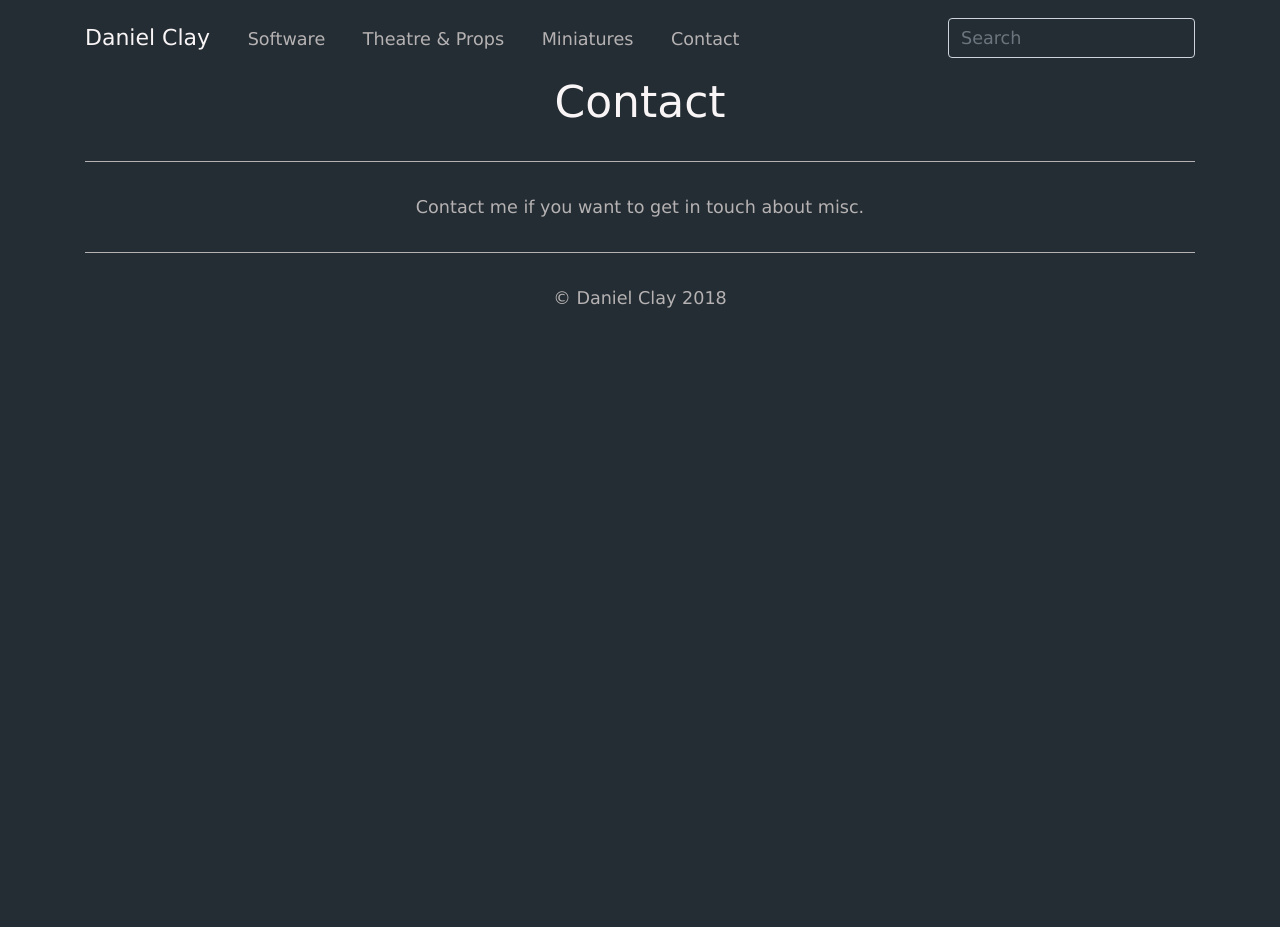
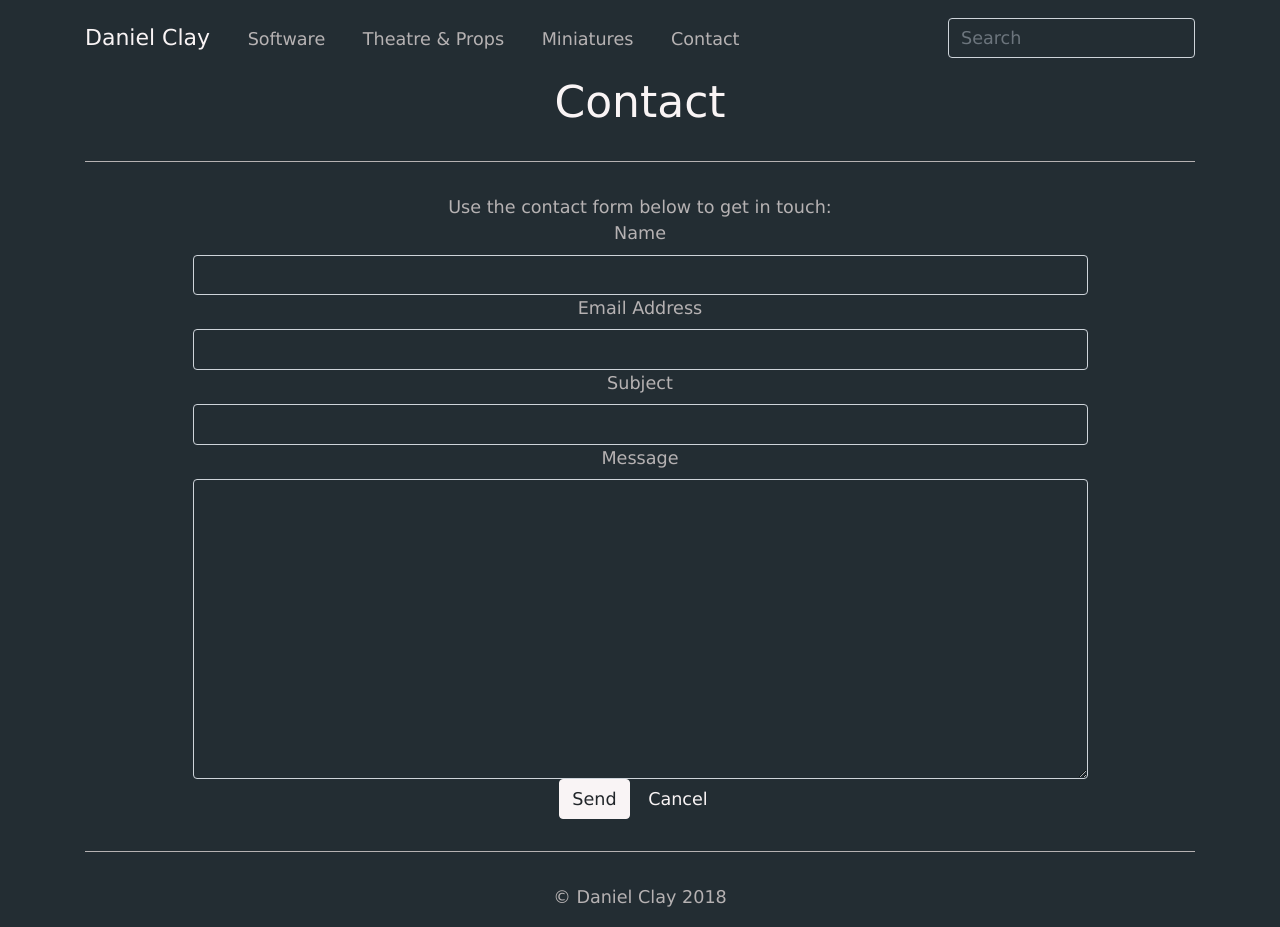
Before and after one commit to speedyfrenchy/website, a Flask app: page /contact/ in a window 1280 px wide. Before the commit the page ends 308 px from the top, so only its background shows below. Run offline with Flask 2, Linux system fonts and the light colour scheme; style sheets or scripts are compiled from the project's sources; some libraries are stand-ins or nearby versions.

Commit message:
Add contact form to Contact page (currently doesn't do anything)

```diff
--- a/blog/models.py
+++ b/blog/models.py
@@ -88,3 +88,14 @@ class FTSPost(FTSModel):
 
     class Meta:
         database = database
+
+
+class Contact(object):
+    """ Simple class to make it easy to pass data back into the form
+        (for example, if the POST was rejected because of missing data """
+
+    def __init__(self, name, email, subject, message):
+        self.name = name
+        self.email = email
+        self.subject = subject
+        self.message = message
--- a/blog/routes.py
+++ b/blog/routes.py
@@ -5,7 +5,9 @@ from playhouse.flask_utils import FlaskDB, get_object_or_404, object_list
 from playhouse.sqlite_ext import *
 import urllib, functools
 from blog import blog, database, flask_db
-from .models import Post, FTSPost
+from .models import Post
+from .models import FTSPost
+from .models import  Contact
 
 
 @blog.errorhandler(404)
@@ -145,9 +147,24 @@ def edit(slug):
 """ Static page routing """
 
 
-@blog.route('/contact/', methods=['GET'])
+def _send_contact_message(contact, template):
+    if request.method == 'POST':
+        contact.name = request.form.get('name') or ''
+        contact.email = request.form.get('email') or ''
+        contact.subject = request.form.get('subject') or ''
+        contact.message = request.form.get('message') or ''
+        if not (contact.name and contact.email and contact.message):
+            flash('Name, email address and a message are required.', 'danger')
+        else:
+            # TODO: send me an email
+            flash('Your contact request has been sent successfully.', 'success')
+            return redirect(url_for('contact'))
+    return render_template(template, contact=contact)
+
+
+@blog.route('/contact/', methods=['GET', 'POST'])
 def contact():
-    return render_template('pages/contact.html')
+    return _send_contact_message(Contact(name='', email='', subject='', message=''), 'pages/contact.html')
 
 
 @blog.route('/theatre/', methods=['GET'])
--- a/blog/templates/pages/contact.html
+++ b/blog/templates/pages/contact.html
@@ -3,15 +3,50 @@
 {% block title %}Contact{% endblock %}
 
 {% block app_content_title %}
-  <h1>Contact</h1>
+<h1>Contact</h1>
 {% endblock %}
 
 {% block extra_header %}
 {% endblock %}
 
 {% block app_content %}
-  <hr />
-  Contact me if you want to get in touch about misc.
-  <ul></ul>
-  <hr />
+<hr/>
+Use the contact form below to get in touch:
+
+<form action="{% block form_action %}{{ url_for('contact') }}{% endblock %}" class="form-horizontal" method="post">
+    <div class="form-group" align="center">
+        <label for="name" class="col-sm-2 control-label">Name</label>
+        <div class="col-sm-10">
+            <input class="form-control" id="name" name="name" type="text" value="{{ contact.name }}">
+        </div>
+    </div>
+    <div class="form-group" align="center">
+        <label for="email" class="col-sm-2 control-label">Email Address</label>
+        <div class="col-sm-10">
+            <input class="form-control" id="email" name="email" type="email" value="{{ contact.email }}">
+        </div>
+    </div>
+    <div class="form-group" align="center">
+        <label for="subject" class="col-sm-2 control-label">Subject</label>
+        <div class="col-sm-10">
+            <input class="form-control" id="subject" name="subject" type="text" value="{{ contact.subject }}">
+        </div>
+    </div>
+    <div class="form-group" align="center">
+        <label for="Message" class="col-sm-2 control-label">Message</label>
+        <div class="col-sm-10">
+            <textarea class="form-control" id="message" name="message"
+                      style="height: 300px;">{{ contact.message }}</textarea>
+        </div>
+    </div>
+    <div class="form-group" align="center">
+        <div class="col-sm-offset-2 col-sm-10">
+            <button class="btn btn-primary" type="submit">{% block save_button %}Send{% endblock %}</button>
+            <a class="btn btn-default" href="{{ url_for('index') }}">Cancel</a>
+        </div>
+    </div>
+</form>
+
+<ul></ul>
+<hr/>
 {% endblock %}
--- a/blog/templates/pages/theatre.html
+++ b/blog/templates/pages/theatre.html
@@ -12,7 +12,7 @@
 {% block app_content %}
   <hr />
   I make props and things. I have done some shows.<br>
-  <a href="{{ url_for('contact') }}">Contact me</a> if you want me to make you some props
+  <a href="{{ url_for('contact') }}">Contact me</a> if you want me to make you some props.
   <ul></ul>
   <hr />
 {% endblock %}
```
Also changed, not shown: blog/templates/pages/create.html (+5 -5 lines).
